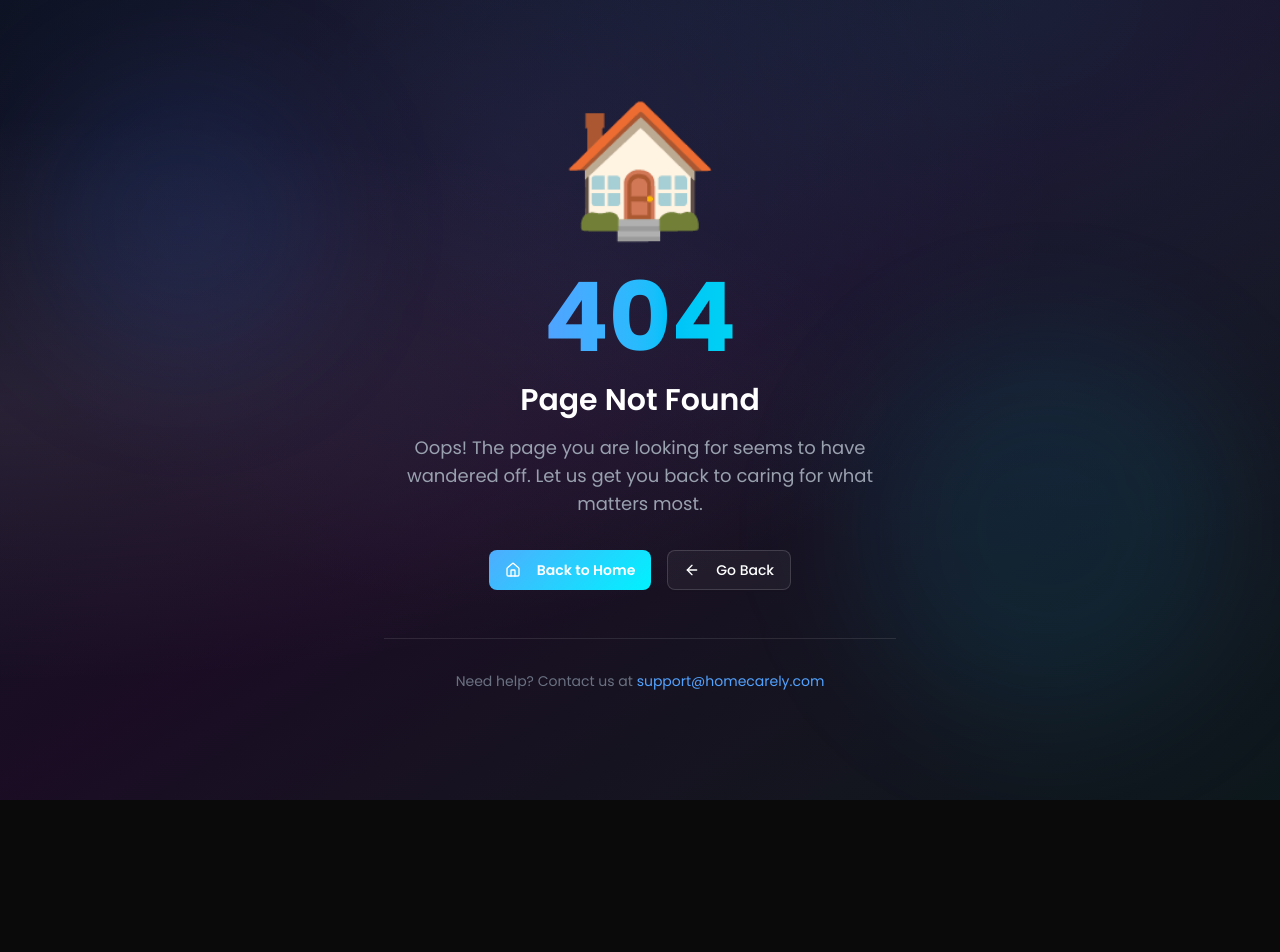
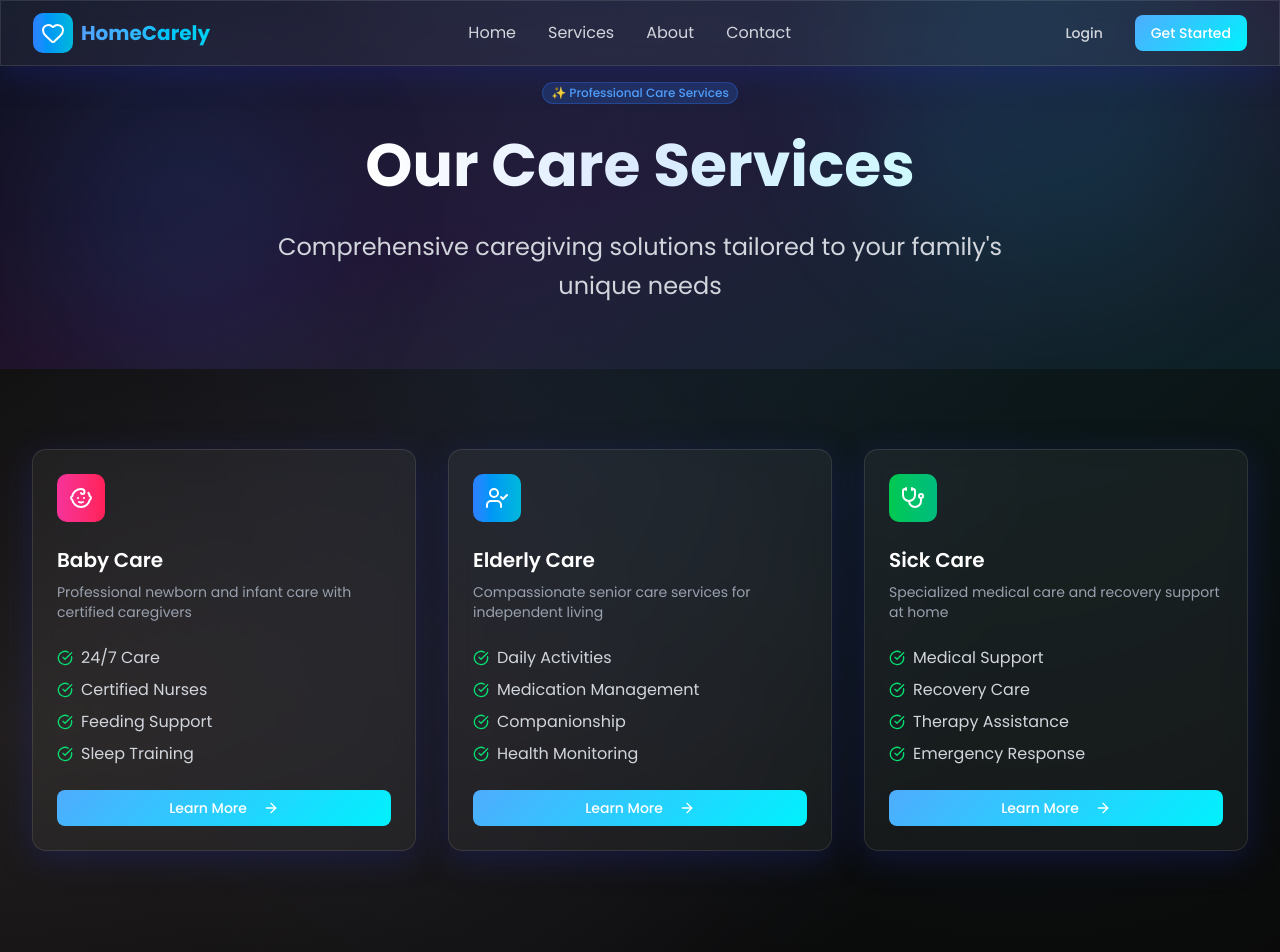
Before and after one commit to AdalOnShow/HomeCarely-full-stack-nextjs-project, a Next.js app: page /service in a window 1280 px wide. Before the commit this address had no page. Shown: the top 952 px of the page. Before the commit the page ends 800 px from the top, so only its background shows below. Built offline with nearby package versions, Linux system fonts and the light colour scheme.

Commit message:
add comprehensive services listing page with animations

```diff
--- /dev/null
+++ b/src/app/service/page.jsx
@@ -0,0 +1,152 @@
+'use client';
+
+import { motion } from 'framer-motion';
+import Link from 'next/link';
+import { Button } from '@/components/ui/button';
+import { Card, CardContent, CardDescription, CardHeader, CardTitle } from '@/components/ui/card';
+import { Badge } from '@/components/ui/badge';
+import { Skeleton } from '@/components/ui/skeleton';
+import Navigation from '@/components/Navigation';
+import Footer from '@/components/Footer';
+import { Baby, UserCheck, Stethoscope, CheckCircle, ArrowRight } from 'lucide-react';
+import { useState, useEffect } from 'react';
+
+export default function ServicesPage() {
+  const [isLoading, setIsLoading] = useState(true);
+
+  useEffect(() => {
+    const timer = setTimeout(() => setIsLoading(false), 1500);
+    return () => clearTimeout(timer);
+  }, []);
+
+  const services = [
+    {
+      id: 'baby-care',
+      title: 'Baby Care',
+      description: 'Professional newborn and infant care with certified caregivers',
+      icon: Baby,
+      gradient: 'from-pink-500 to-rose-500',
+      features: ['24/7 Care', 'Certified Nurses', 'Feeding Support', 'Sleep Training']
+    },
+    {
+      id: 'elderly-care',
+      title: 'Elderly Care',
+      description: 'Compassionate senior care services for independent living',
+      icon: UserCheck,
+      gradient: 'from-blue-500 to-cyan-500',
+      features: ['Daily Activities', 'Medication Management', 'Companionship', 'Health Monitoring']
+    },
+    {
+      id: 'sick-care',
+      title: 'Sick Care',
+      description: 'Specialized medical care and recovery support at home',
+      icon: Stethoscope,
+      gradient: 'from-green-500 to-emerald-500',
+      features: ['Medical Support', 'Recovery Care', 'Therapy Assistance', 'Emergency Response']
+    }
+  ];
+
+  return (
+    <div className="min-h-screen">
+      <Navigation />
+
+      <section className="relative pt-20 pb-16 overflow-hidden">
+        <div className="absolute inset-0 bg-gradient-to-br from-blue-900/20 via-purple-900/20 to-cyan-900/20" />
+        <div className="absolute top-20 left-10 w-72 h-72 bg-blue-500/10 rounded-full blur-3xl animate-float" />
+        <div className="absolute bottom-20 right-10 w-96 h-96 bg-cyan-500/10 rounded-full blur-3xl animate-float" style={{ animationDelay: '1s' }} />
+
+        <div className="container mx-auto px-4 sm:px-6 lg:px-8 relative z-10">
+          <motion.div
+            initial={{ opacity: 0, y: 30 }}
+            animate={{ opacity: 1, y: 0 }}
+            transition={{ duration: 0.8 }}
+            className="text-center max-w-4xl mx-auto"
+          >
+            <Badge className="mb-6 bg-blue-500/20 text-blue-400 border-blue-500/30 hover:bg-blue-500/30">
+              ✨ Professional Care Services
+            </Badge>
+
+            <h1 className="text-4xl md:text-6xl font-bold mb-6 leading-tight">
+              <span className="bg-gradient-to-r from-white via-blue-100 to-cyan-100 bg-clip-text text-transparent">
+                Our Care Services
+              </span>
+            </h1>
+
+            <p className="text-xl md:text-2xl text-gray-300 max-w-3xl mx-auto leading-relaxed">
+              Comprehensive caregiving solutions tailored to your family's unique needs
+            </p>
+          </motion.div>
+        </div>
+      </section>
+
+      <section className="py-20">
+        <div className="container mx-auto px-4 sm:px-6 lg:px-8">
+          <div className="grid grid-cols-1 md:grid-cols-3 gap-8">
+            {services.map((service, index) => {
+              const Icon = service.icon;
+              return (
+                <motion.div
+                  key={service.id}
+                  initial={{ opacity: 0, y: 30 }}
+                  whileInView={{ opacity: 1, y: 0 }}
+                  transition={{ duration: 0.6, delay: index * 0.2 }}
+                  whileHover={{ y: -10 }}
+                  className="group"
+                >
+                  {isLoading ? (
+                    <Card className="glass-card border-white/10 h-full">
+                      <CardHeader>
+                        <Skeleton className="h-12 w-12 rounded-lg mb-4" />
+                        <Skeleton className="h-6 w-3/4 mb-2" />
+                        <Skeleton className="h-4 w-full" />
+                      </CardHeader>
+                      <CardContent>
+                        <div className="space-y-2">
+                          {[1, 2, 3, 4].map((i) => (
+                            <Skeleton key={i} className="h-4 w-full" />
+                          ))}
+                        </div>
+                      </CardContent>
+                    </Card>
+                  ) : (
+                    <Card className="glass-card border-white/10 hover:border-white/20 transition-all duration-300 h-full group-hover:shadow-2xl">
+                      <CardHeader>
+                        <div className={`inline-flex items-center justify-center w-12 h-12 rounded-lg bg-gradient-to-r ${service.gradient} mb-4 group-hover:scale-110 transition-transform`}>
+                          <Icon className="h-6 w-6 text-white" />
+                        </div>
+                        <CardTitle className="text-xl text-white group-hover:text-blue-400 transition-colors">
+                          {service.title}
+                        </CardTitle>
+                        <CardDescription className="text-gray-400">
+                          {service.description}
+                        </CardDescription>
+                      </CardHeader>
+                      <CardContent>
+                        <ul className="space-y-2 mb-6">
+                          {service.features.map((feature) => (
+                            <li key={feature} className="flex items-center text-gray-300">
+                              <CheckCircle className="h-4 w-4 text-green-400 mr-2 flex-shrink-0" />
+                              {feature}
+                            </li>
+                          ))}
+                        </ul>
+                        <Link href={`/service/${service.id}`}>
+                          <Button className="w-full btn-premium text-white group-hover:scale-105 transition-transform">
+                            Learn More
+                            <ArrowRight className="ml-2 h-4 w-4" />
+                          </Button>
+                        </Link>
+                      </CardContent>
+                    </Card>
+                  )}
+                </motion.div>
+              );
+            })}
+          </div>
+        </div>
+      </section>
+
+      <Footer />
+    </div>
+  );
+}
--- a/src/components/Navigation.jsx
+++ b/src/components/Navigation.jsx
@@ -11,7 +11,7 @@ export default function Navigation() {
 
   const navItems = [
     { href: '/', label: 'Home' },
-    { href: '/services', label: 'Services' },
+    { href: '/service', label: 'Services' },
     { href: '/about', label: 'About' },
     { href: '/contact', label: 'Contact' },
   ];
```
